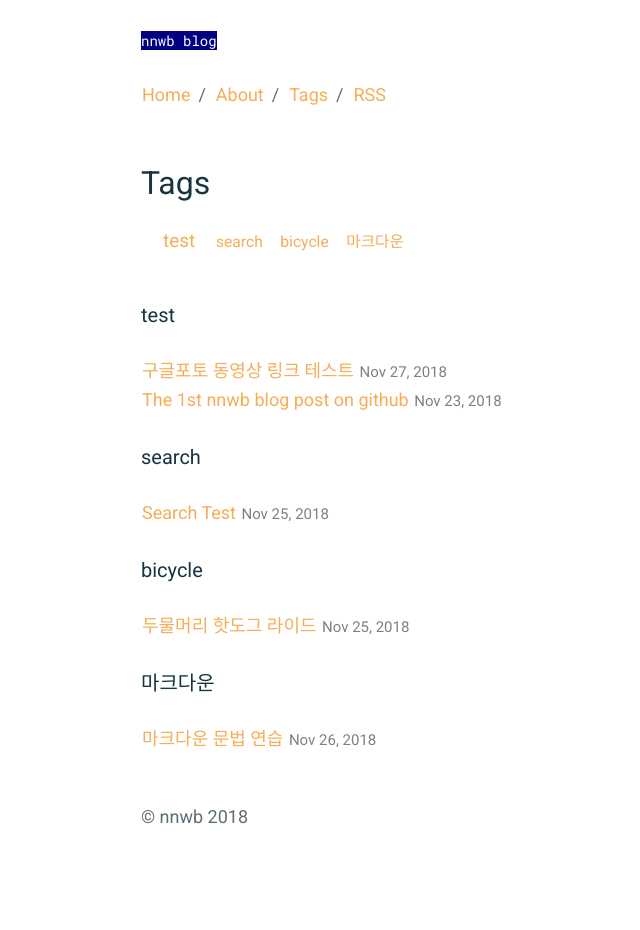
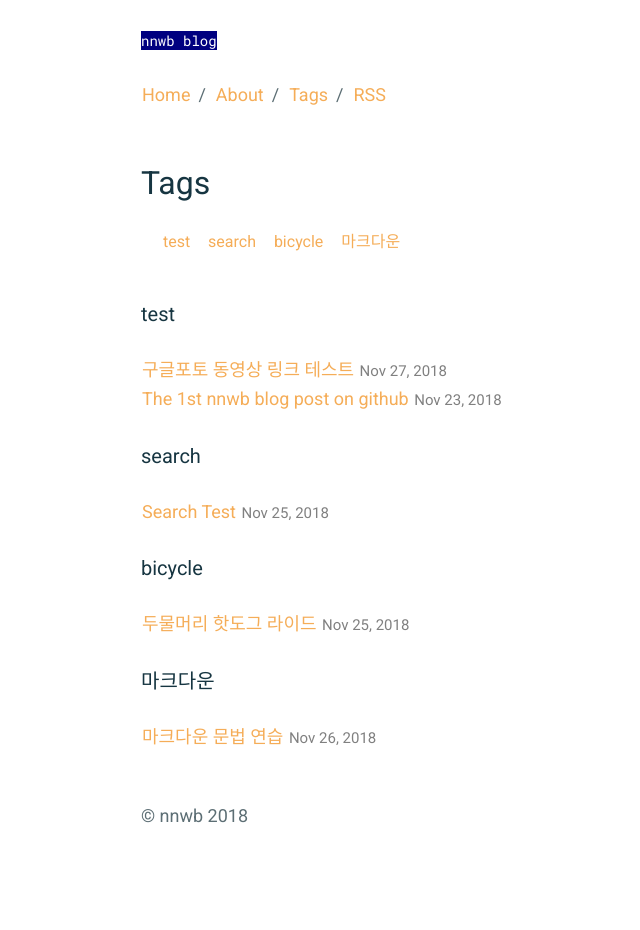
Before and after one commit to nnwb/nnwb.github.io, a Jekyll site: the page built from _pages/tags.md, in a window 1280 px wide. Shown: the whole page, without its empty margins (149-789 px from the left). Built offline with Jekyll 4.4.1, drawn with Linux system fonts in a browser that asks for light colours.

Commit message:
Update tags.md

```diff
--- a/_pages/tags.md
+++ b/_pages/tags.md
@@ -5,7 +5,8 @@ permalink: /tags/
 ---
 <ul class="tag-cloud">
 {% for tag in site.tags %}
-<span style="font-size: {{ tag | last | size | times: 70 | divided_by: site.tags.size | plus: 70  }}%">
+<!-- <span style="font-size: {{ tag | last | size | times: 70 | divided_by: site.tags.size | plus: 70  }}%"> -->
+<span style="font-size: medium">
 <a href="#{{ tag | first | slugize }}">
 {{ tag | first }}
     </a> &nbsp;&nbsp;
```
